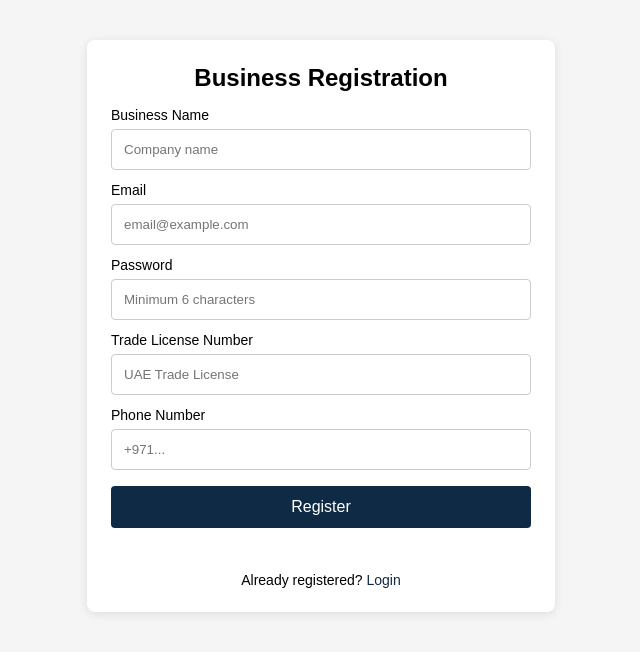
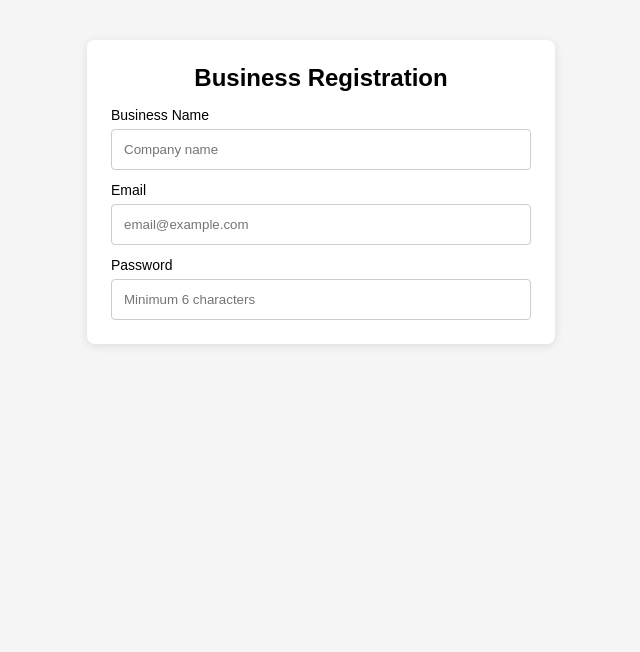
Before and after one commit to sumonmmx-debug/madina-site, a plain HTML site: page register.html in a window 1280 px wide. Shown: the whole page, without its empty margins (319-959 px from the left). Drawn offline with nearby package versions, Linux system fonts and the light colour scheme.

Commit message:
Update register.html

```diff
--- a/register.html
+++ b/register.html
@@ -34,103 +34,3 @@
 
     <label>Password</label>
     <input type="password" id="password" placeholder="Minimum 6 characters" />
-
-    <label>Trade License Number</label>
-    <input type="text" id="license" placeholder="UAE Trade License" />
-
-    <label>Phone Number</label>
-    <input type="text" id="phone" placeholder="+971..." />
-
-    <button id="btn" onclick="register()">Register</button>
-
-    <div class="msg" id="msg"></div>
-
-    <div class="links">
-      Already registered? <a href="login.html">Login</a>
-    </div>
-  </div>
-
-<script>
-  // ✅ 1) শুধু এখানেই Supabase URL/Key বসাবেন
-  const supabaseUrl = "https://YOUR-PROJECT.supabase.co";
-  const supabaseKey = "YOUR_SUPABASE_PUBLISHABLE_KEY";
-  const supabase = window.supabase.createClient(supabaseUrl, supabaseKey);
-
-  async function register(){
-    const email = document.getElementById("email").value.trim();
-    const password = document.getElementById("password").value.trim();
-    const business = document.getElementById("business").value.trim();
-    const license = document.getElementById("license").value.trim();
-    const phone = document.getElementById("phone").value.trim();
-
-    const msg = document.getElementById("msg");
-    const btn = document.getElementById("btn");
-
-    // basic validation
-    if(!business || !email || !password || !license || !phone){
-      msg.innerHTML = "❌ Please fill all fields.";
-      return;
-    }
-    if(password.length < 6){
-      msg.innerHTML = "❌ Password must be at least 6 characters.";
-      return;
-    }
-
-    msg.innerHTML = "⏳ Processing registration...";
-    btn.disabled = true;
-
-    try{
-      // ✅ 2) Auth user create
-      const { data, error } = await supabase.auth.signUp({
-        email,
-        password,
-        options: {
-          data: {
-            business_name: business,
-            trade_license: license,
-            phone: phone,
-            approved: false
-          }
-        }
-      });
-
-      if(error){
-        msg.innerHTML = "❌ " + error.message;
-        btn.disabled = false;
-        return;
-      }
-
-      // ✅ 3) buyer_applications টেবিলে insert
-      // (এটা কাজ করতে হলে buyer_applications টেবিলে RLS policy দিয়ে insert allow থাকতে হবে)
-      const { error: insertError } = await supabase
-        .from("buyer_applications")
-        .insert([{
-          business_name: business,
-          email: email,
-          trade_license: license,
-          phone: phone,
-          status: "pending"
-        }]);
-
-      if(insertError){
-        msg.innerHTML = "⚠️ User created, but application save failed: " + insertError.message;
-        btn.disabled = false;
-        return;
-      }
-
-      msg.innerHTML = "✅ Registration submitted. Check email to confirm (if required).";
-
-      // ✅ চাইলে 2 সেকেন্ড পর login page এ পাঠিয়ে দেবে
-      setTimeout(() => {
-        window.location.href = "login.html";
-      }, 2000);
-
-    }catch(e){
-      msg.innerHTML = "❌ Unexpected error: " + (e?.message || e);
-      btn.disabled = false;
-    }
-  }
-</script>
-
-</body>
-</html>
```
